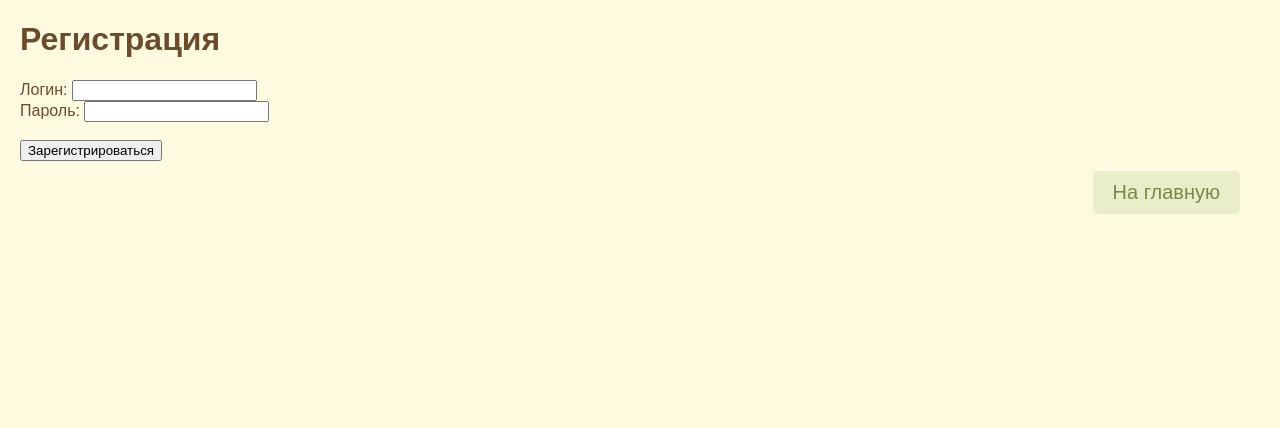
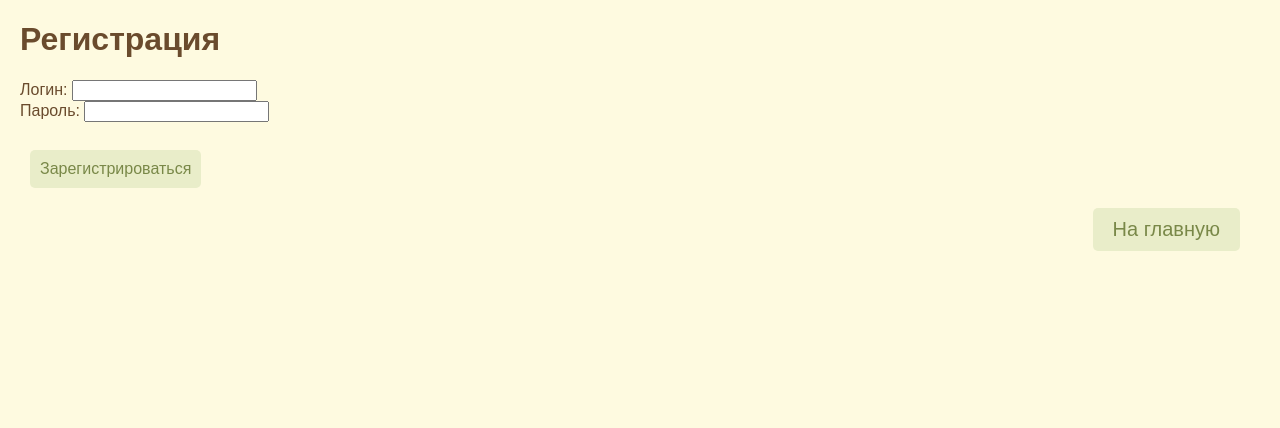
Before and after one commit to 00896/web-programming-labs-2, a Flask app: page /lab5/register in a window 1280 px wide. Shown: the part 63-491 px from the top of the page. Run offline with Flask 3, Linux system fonts and the light colour scheme; some libraries are stand-ins or nearby versions.

Commit message:
Оформление

```diff
--- a/templates/lab5/register.html
+++ b/templates/lab5/register.html
@@ -5,6 +5,22 @@
 
 {#основной контент: #}
 {% block main %}
+    <style>
+        button {
+            display: inline-block;
+            padding: 10px 10px;
+            background-color: #e9edc9;
+            color:#798848;
+            text-align: center;
+            text-decoration: none;
+            font-size: 16px;
+            border-radius: 5px; /* Скругленные углы */
+            border: none;
+            transition: 0.3s ease; /* Эффект при наведении */
+            margin: 10px; /* Отступы */
+            cursor: pointer;
+        }
+    </style>
     <h1>Регистрация</h1>
     <form action="/lab5/register" method="post">
         <div>
```
Also changed, not shown: templates/lab5/articles.html (+18 -2 lines), templates/lab5/create_article.html (+16 -0 lines), templates/lab5/login.html (+16 -0 lines).
